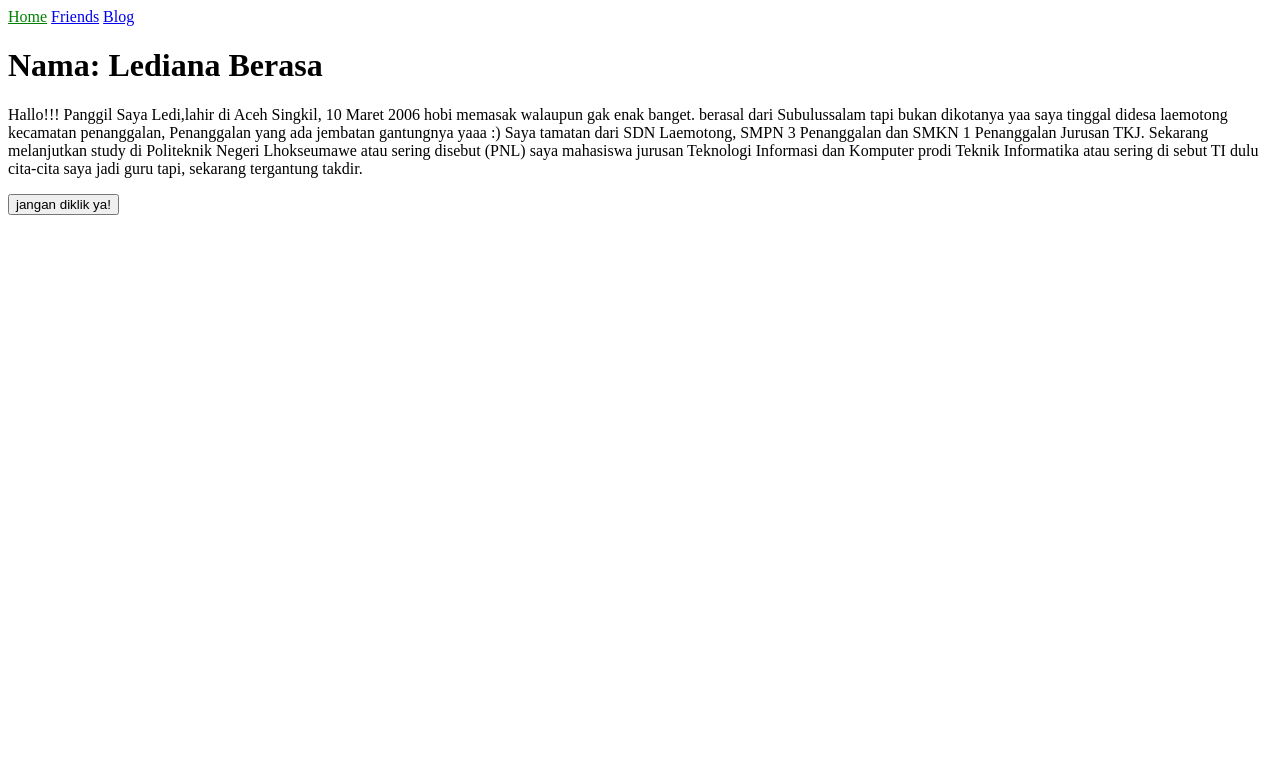
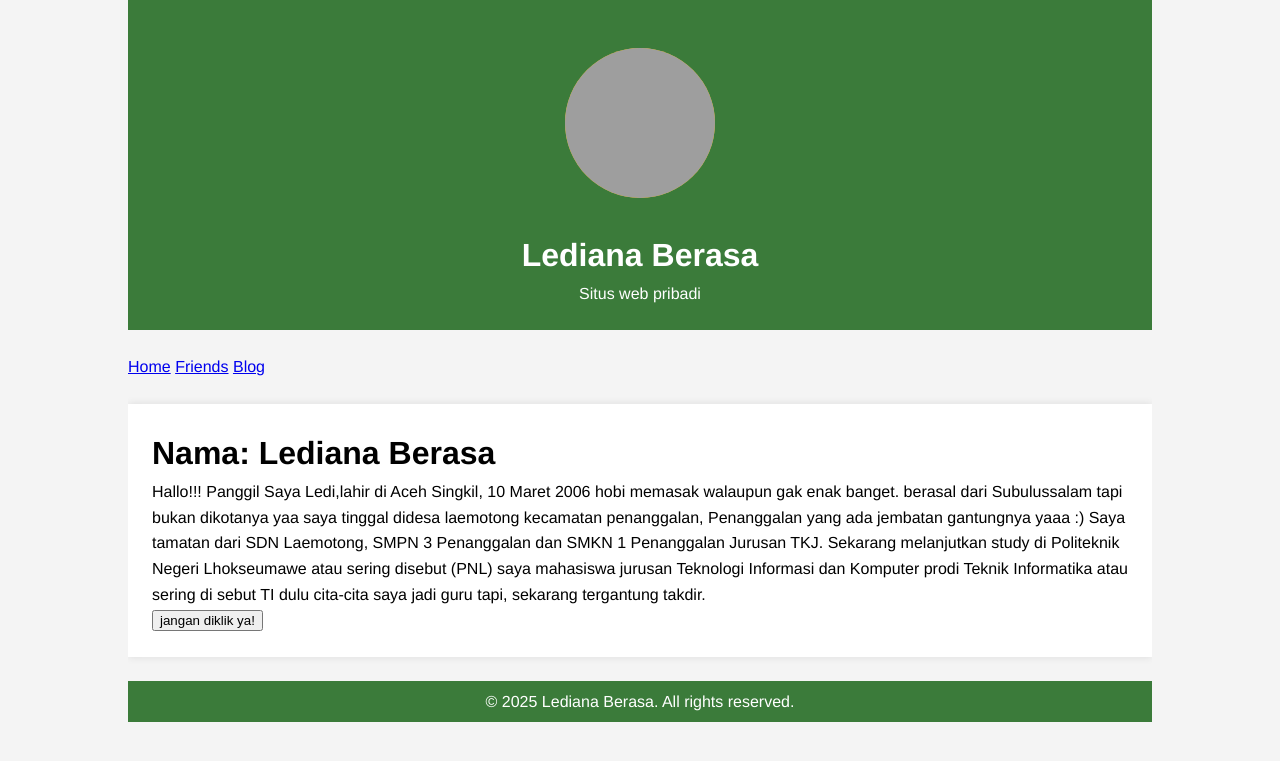
Before and after one commit to LedianaBerasa/ledianaberasa.github.io, a Jekyll site: the page built from index.html, in a window 1280 px wide. Shown: the top 761 px of the page. Built offline with Jekyll 4.4.1, drawn with Linux system fonts in a browser that asks for light colours; grey boxes are pictures that could not be loaded.

Commit message:
Update folder

```diff
--- a/_config.yml
+++ b/_config.yml
@@ -1,4 +1,7 @@
-url: 'https://ledianaberasa.github.io/'
+title: Lediana Berasa
+description: Situs web pribadi
+baseurl: "" # untuk GitHub Pages user site
+url: "https://ledianaberasa.github.io"
 
 plugins:
   - jekyll-feed
--- a/_includes/navigation.html
+++ b/_includes/navigation.html
@@ -1,5 +1,5 @@
 <nav>
     {% for item in site.data.navigation %}
     <a href="{{ item.link }}" {% if page.url == item.link %} class="current" {% endif %}>{{ item.name }}</a>
-    {% endfor %}
+    {% endfor %}
 </nav>
--- a/_layouts/default.html
+++ b/_layouts/default.html
@@ -2,19 +2,42 @@
 <html lang="en">
 <head>
     <meta charset="UTF-8">
-    <title>{{ page.title }}</title>
+    <meta name="viewport" content="width=device-width, initial-scale=1.0">
+    <title>{{page.title}}</title>
+
+    <!--Stylesheet-->
     <link rel="stylesheet" href="{{ site.baseurl }}/assets/css/styles.css">
 
-    <!-- JavaScript -->
-     <script src="{{ site.baseurl }}/assets/js/scripts.js"></script>
+    <!--Favicon-->
+    <link rel="icon" href="{{ site.baseurl }}/assets/images/favicon.ico">
 
-     <!-- plugins -->
-      {% feed_meta %}
-      {% seo %}
+    <!--JavaScript-->
+    <script src="{{ site.baseurl }}/assets/js/scripts.js"></script>
+
+    <!--Plugins-->
+    {% feed_meta %}
+    {% seo %}
 
 </head>
 <body>
-    {% include navigation.html %}
-    {{ content }}
+    <div class="container">
+        <header>
+            <img src="{{ site.baseurl }}/assets/images/profile.jpg" alt="Profile Picture"
+            class="profile-picture">
+            <h1>{{ site.title }}</h1>
+            <p>{{ site.description }}</p>
+        </header>
+ <nav>
+            {% include navigation.html %}
+        </nav>
+
+        <main>
+            {{ content }}
+        </main>
+
+        <footer>
+            <p>&copy; {{ site.time | date: '%Y' }} {{ site.title }}. All rights reserved.</p>
+        </footer>
+    </div>
 </body>
 </html>
--- a/_sass/main.scss
+++ b/_sass/main.scss
@@ -1,3 +1,64 @@
-.current {
-    color: green;
+$primary-color: #3b7b3a;
+$secondary-color: #fbbc05;
+$font-stack: Helvetica, sans-serif;
+
+body,
+h1,
+h2,
+p {
+    margin: 0; padding: 0; box-sizing: border-box;
 }
+
+body {
+    font-family: $font-stack; line-height: 1.6;
+    background-color: #f4f4f4;
+}
+
+header {
+    text-align: center; padding: 24px; color: #fff;
+    background-color: $primary-color;
+}
+
+main {
+    padding: 24px; margin-top: 24px;
+    box-shadow: 0 0 8px rgba(0, 0, 0, 0.1);
+    background-color: #fff;
+}
+
+footer {
+    text-align: center; padding: 8px; margin-top: 24px; color: #fff;
+    background-color: $primary-color;
+}
+h2 {
+    color: #333; margin-bottom: 8px;
+}
+
+nav {
+    margin: 24px 0;
+    ul {
+        list-style-type: none; margin: 0; padding: 0; overflow: hidden;
+        background-color: $primary-color;
+    }
+    li {
+        float: left;
+        a {
+            display: block; color: white; text-align: center; padding: 8px 16px;
+            text-decoration: none;
+            &:hover:not(.active) {
+                background-color: $secondary-color;
+            }
+        }
+    }
+}
+
+.container {
+    width: 80%; margin: auto; overflow: hidden;
+}
+
+.profile-picture {
+    width: 150px; height: 150px; border-radius: 50%; margin: 24px auto;
+    background-color: $secondary-color;
+}
+.active {
+    background-color: $secondary-color;
+}
```
Also changed, not shown: assets/images/foto_ledi.jpeg (added), assets/images/harimau.webp (deleted), assets/images/html-link-dan-list.html (deleted).
